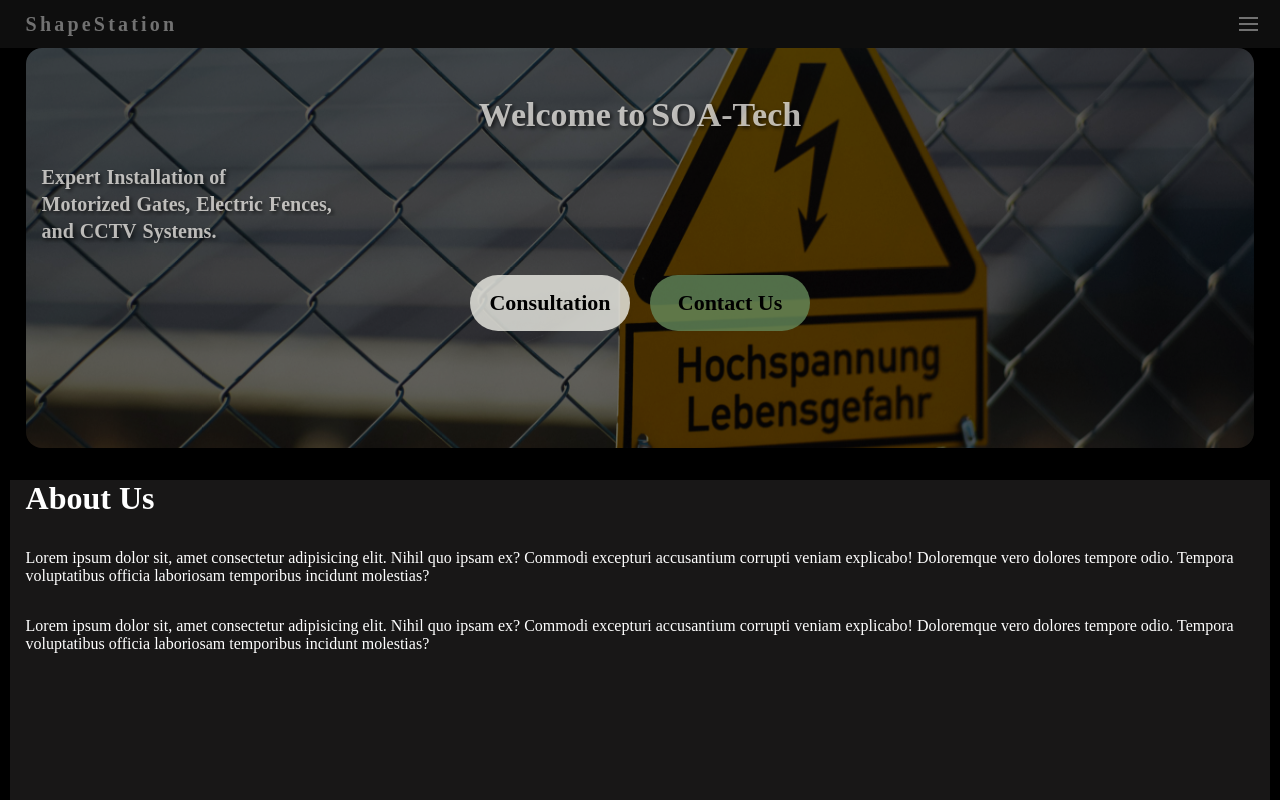
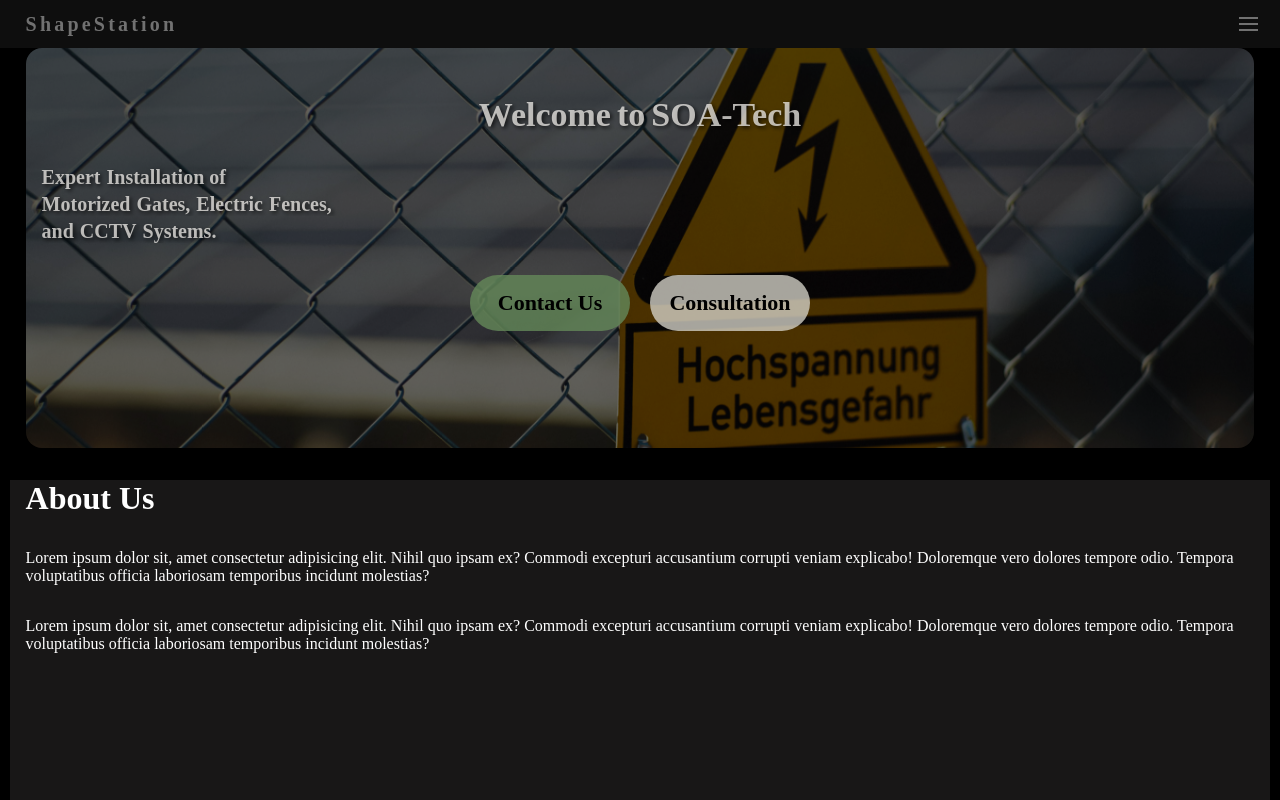
Before and after one commit to firemasterleo/shapestation2, a Vue app: page /TestPage in a window 1280 px wide. Shown: the top 800 px of the page. Built offline with nearby package versions, Linux system fonts and the light colour scheme.

Commit message:
Update TestPage.vue

```diff
--- a/src/components/TestPage.vue
+++ b/src/components/TestPage.vue
@@ -53,15 +53,15 @@
                     <div class="buttons">
 
 
+                        <button class="services">
+                            Contact Us
+
+                        </button>
                         <button class="freeconsultation">
                             Consultation
 
                         </button>
 
-                        <button class="services">
-                            Contact Us
-
-                        </button>
                     </div>
                 </div>
             </div>
@@ -267,7 +267,7 @@
                         font-weight: 900;
                         height: 3.5rem;
                         width: 10rem;
-                        background-color: rgba(235, 234, 227, 0.815);
+                        background-color: rgba(212, 210, 199, 0.785);
                         color: rgb(0, 0, 0);
 
 
```
